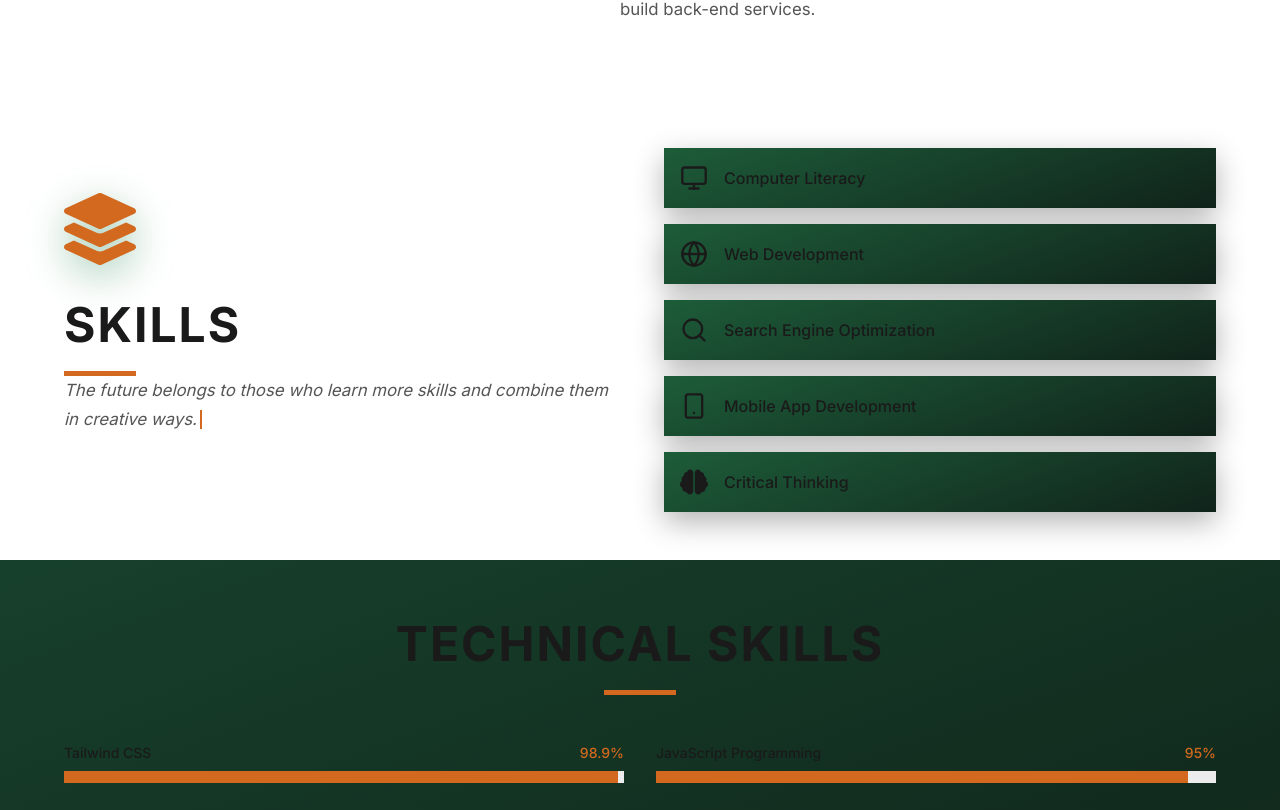
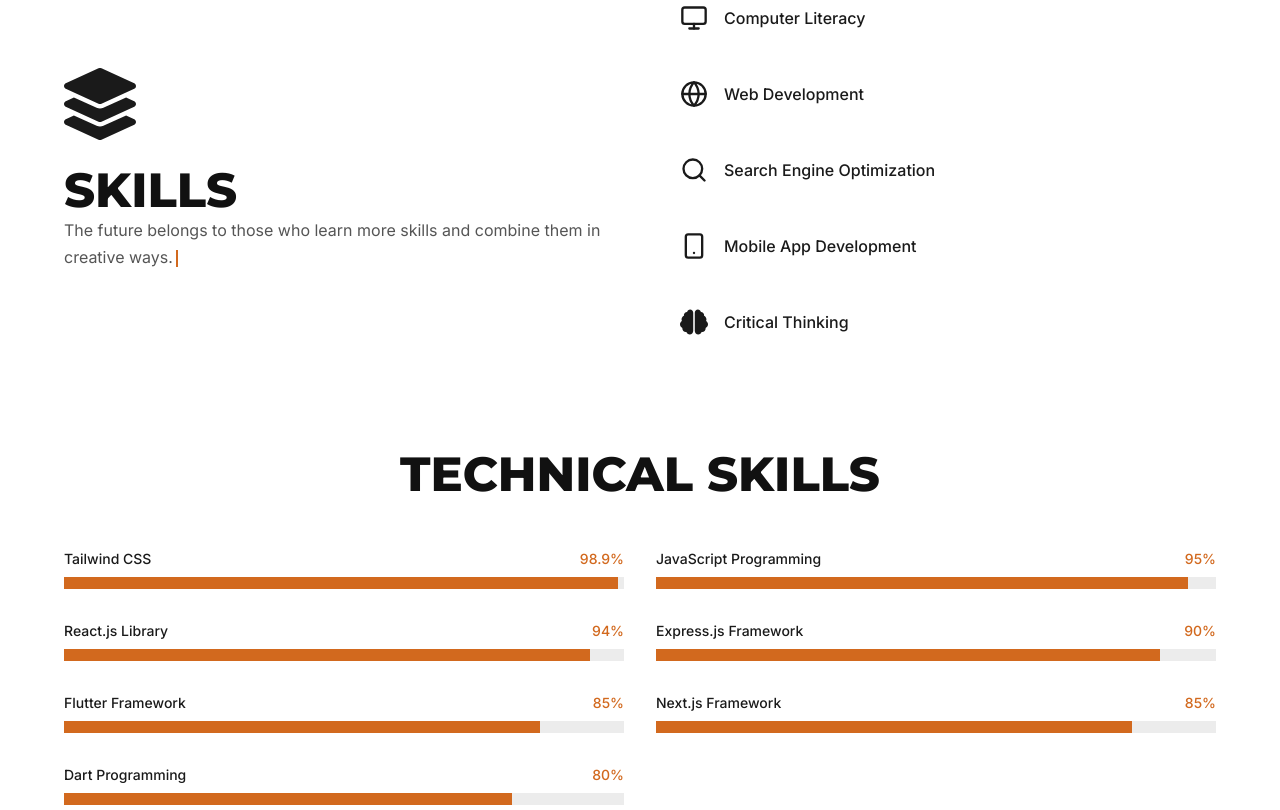
Before and after one commit to uparfait/uparfait, a React (Vite) app: page / in a window 1280 px wide. Shown: the part 1090-1900 px from the top of the page. Built offline with nearby package versions, Linux system fonts and the light colour scheme.

Commit message:
Restyle shared components with rounded cards and circles

```diff
--- a/src/styles/components.css
+++ b/src/styles/components.css
@@ -1,17 +1,48 @@
-.section-title { display: inline-block; font-size: clamp(2rem, 5vw, 3rem); font-weight: 800; letter-spacing: 2px; margin: 0; color: var(--text); text-transform: uppercase; }
-.section-title::after { content: ""; display: block; width: 72px; height: 5px; margin-top: 10px; background: var(--accent); }
-.section-title.center::after { margin-left: auto; margin-right: auto; }
-.quote { min-height: 5.4em; margin: 0; font-size: 1.05rem; font-style: italic; line-height: 1.7; color: var(--muted); }
-.btn { display: inline-block; margin: 18px 0; background: #14120e; color: var(--primary); border: 1px solid var(--primary); padding: 11px 26px; font-weight: 700; font-size: 0.95rem; letter-spacing: 0.5px; cursor: pointer; text-decoration: none; transition: background 0.45s ease, color 0.45s ease, box-shadow 0.3s ease; }
-.btn:hover { background: var(--primary); color: #14120e; box-shadow: 0 10px 22px rgba(255, 252, 225, 0.25); }
-.tone-primary { background: var(--surface); }
-.tone-deep { background: linear-gradient(160deg, #17402c 0%, #0f2318 100%); }
-.sticky-section { position: sticky; top: 0; background: linear-gradient(160deg, #1c2a20 0%, #10150f 45%, #0a0c09 100%); box-shadow: 0 -26px 64px rgba(0, 0, 0, 0.6); }
-@media (max-width: 1024px) { .sticky-section, .footer { position: static; box-shadow: none; } }
-.sticky-section.tone-deep { background: linear-gradient(160deg, #17402c 0%, #0f2318 100%); }
-.panel { background: linear-gradient(160deg, #1d5c39 0%, #10231a 100%); border: 1px solid var(--primary); box-shadow: 0 10px 30px rgba(0, 0, 0, 0.3); }
-.nav-btn { background: transparent; border: none; color: var(--accent); cursor: pointer; display: grid; place-items: center; padding: 6px; transition: transform 0.3s ease, color 0.3s ease; }
-.nav-btn:hover { transform: scale(1.3); color: var(--accent-soft); }
-.section-icon { color: var(--accent); filter: drop-shadow(0 12px 20px rgba(46, 139, 87, 0.45)); }
-@media (max-width: 899px) { .section { text-align: center; } .section-title { font-size: 1.6rem; } .section-title::after { margin-left: auto; margin-right: auto; } .section-icon { width: 44px; height: 44px; margin-left: auto; margin-right: auto; } .ic-period { align-self: center; } .ic-place { justify-content: center; } .section li.panel { justify-content: center; padding: 10px 14px; } .quote { font-size: 0.82rem; min-height: 4em; } .section .grid { gap: 1.1rem; } }
-@media (max-width: 899px) { .info-card { width: 96vw; min-height: 0; gap: 12px; padding: 0; } .ic-title { font-size: 1.3rem; } .ic-note, .ic-place { font-size: 0.9rem; } .ic-period { font-size: 0.72rem; padding: 6px 14px; } .panel { font-size: 0.85rem; } }
+.section-header { display: grid; gap: 14px; margin-bottom: 36px; }
+@media (min-width: 900px) { .section-header { grid-template-columns: 1fr 1fr; align-items: end; gap: 48px; margin-bottom: 48px; } }
+.section-heading { display: flex; align-items: center; gap: 16px; }
+.section-title { margin: 0; font-family: var(--display); font-size: clamp(1.9rem, 4vw, 3rem); font-weight: 800; line-height: 1.1; color: var(--ink); }
+.quote { margin: 0; font-size: 1rem; line-height: 1.7; color: var(--muted); }
+.btn { display: inline-flex; align-items: center; justify-content: center; gap: 12px; min-height: 48px; padding: 0 26px; border: 0; border-radius: 10px; font-family: var(--display); font-size: 0.95rem; font-weight: 600; text-decoration: none; cursor: pointer; transition: background 0.25s ease, filter 0.25s ease; }
+.btn-dark { background: var(--ink); color: #ffffff; }
+.btn-dark:hover { background: #2a2a2a; }
+.btn-accent { padding-right: 9px; background: var(--accent); color: var(--ink); }
+.btn-accent:hover { filter: brightness(1.08); }
+.btn-icon { display: grid; place-items: center; width: 30px; height: 30px; border-radius: 50%; background: #ffffff; color: var(--accent); }
+.btn-icon svg { width: 16px; height: 16px; }
+.icon-circle { display: grid; place-items: center; flex-shrink: 0; width: 44px; height: 44px; border-radius: 50%; background: var(--accent-soft); color: var(--accent); }
+.icon-circle svg { width: 45%; height: 45%; }
+.icon-sm { width: 32px; height: 32px; }
+.icon-lg { width: 56px; height: 56px; }
+.tag { display: inline-block; padding: 5px 12px; border-radius: 999px; background: var(--accent-soft); color: var(--accent-deep); font-size: 0.72rem; font-weight: 700; letter-spacing: 1px; text-transform: uppercase; }
+.eyebrow { margin: 0 0 18px; color: var(--accent-deep); font-size: 0.78rem; font-weight: 700; letter-spacing: 1.5px; text-transform: uppercase; }
+.card { background: var(--bg); border: 1px solid var(--line); border-radius: 20px; transition: border-color 0.25s ease; }
+.card:hover { border-color: rgba(210, 105, 30, 0.5); }
+.dark-card { position: relative; overflow: hidden; border-radius: 28px; color: #ffffff; background: radial-gradient(circle at 88% 12%, rgba(210, 105, 30, 0.5), transparent 42%), linear-gradient(160deg, #150e0b 0%, #2a1810 55%, #4d260f 100%); }
+.dark-card .section-title { color: #ffffff; }
+.wave { display: block; }
+.wave-line { fill: none; stroke: var(--accent); stroke-width: 6; }
+.project-list { display: grid; gap: 16px; margin: 0; padding: 0; list-style: none; }
+.project-item { display: grid; grid-template-columns: auto 1fr; align-items: start; gap: 16px 20px; padding: 24px; }
+.project-item .btn { grid-column: 1 / -1; justify-self: start; }
+@media (min-width: 900px) { .project-item { grid-template-columns: auto 1fr auto; align-items: center; gap: 28px; padding: 28px 32px; } .project-item .btn { grid-column: auto; } }
+.project-body { display: grid; gap: 8px; min-width: 0; }
+.project-head { display: flex; flex-wrap: wrap; align-items: center; gap: 10px; }
+.project-title { margin: 0; font-family: var(--display); font-size: 1.3rem; font-weight: 800; color: var(--ink); }
+.project-note { margin: 0; color: var(--muted); line-height: 1.7; }
+.project-url { color: var(--accent-deep); font-size: 0.85rem; font-weight: 600; user-select: text; -webkit-user-select: text; cursor: text; }
+.skill-grid { display: flex; flex-wrap: wrap; gap: 16px; margin: 0; padding: 0; list-style: none; }
+.skill-tile { display: flex; flex: 1 1 calc((100% - 16px) / 2 - 1px); flex-direction: column; align-items: flex-start; gap: 20px; padding: 24px; }
+@media (min-width: 640px) { .skill-tile { flex-basis: calc((100% - 32px) / 3 - 1px); } }
+@media (min-width: 1024px) { .skill-tile { flex-basis: calc((100% - 64px) / 5 - 1px); } }
+@media (min-width: 768px) { .fill-last > :last-child:nth-child(odd) { grid-column: 1 / -1; } }
+.skill-label { font-family: var(--display); font-size: 1rem; font-weight: 700; line-height: 1.35; color: var(--ink); }
+.technical-card { padding: 40px 22px; }
+@media (min-width: 900px) { .technical-card { padding: 56px; } }
+.bar-head { display: flex; justify-content: space-between; gap: 12px; margin-bottom: 10px; font-size: 0.9rem; font-weight: 500; }
+.bar-value { color: var(--accent-light); font-weight: 700; }
+.bar-track { height: 8px; overflow: hidden; border-radius: 999px; background: rgba(255, 255, 255, 0.14); }
+.bar-fill { height: 100%; border-radius: 999px; background: linear-gradient(90deg, var(--accent), var(--accent-light)); }
+.cert-card { padding: 28px; }
+.cert-list { display: grid; gap: 14px; margin: 0; padding: 0; list-style: none; }
+.cert-list li { display: flex; align-items: center; gap: 12px; font-weight: 500; }
```
